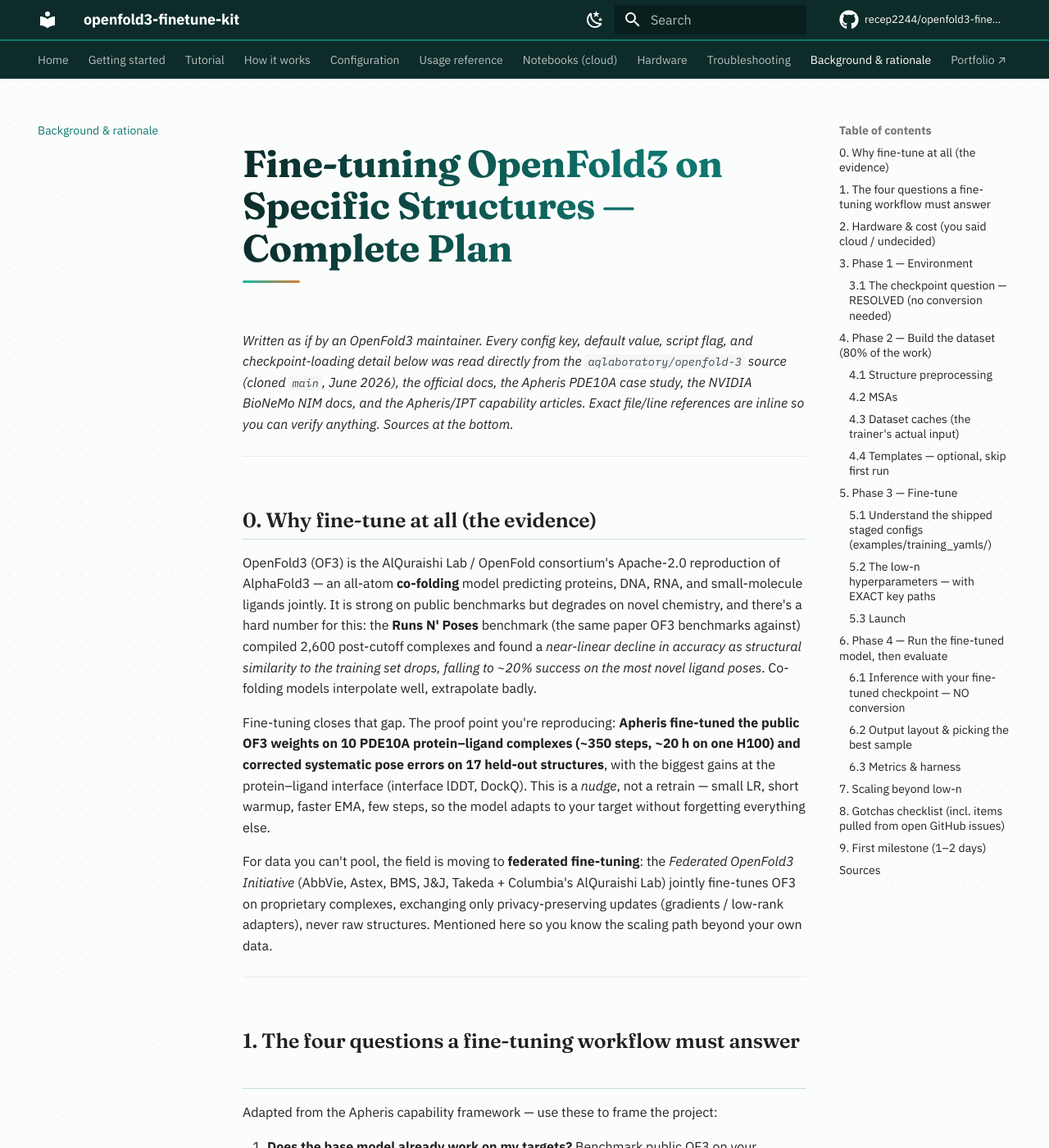
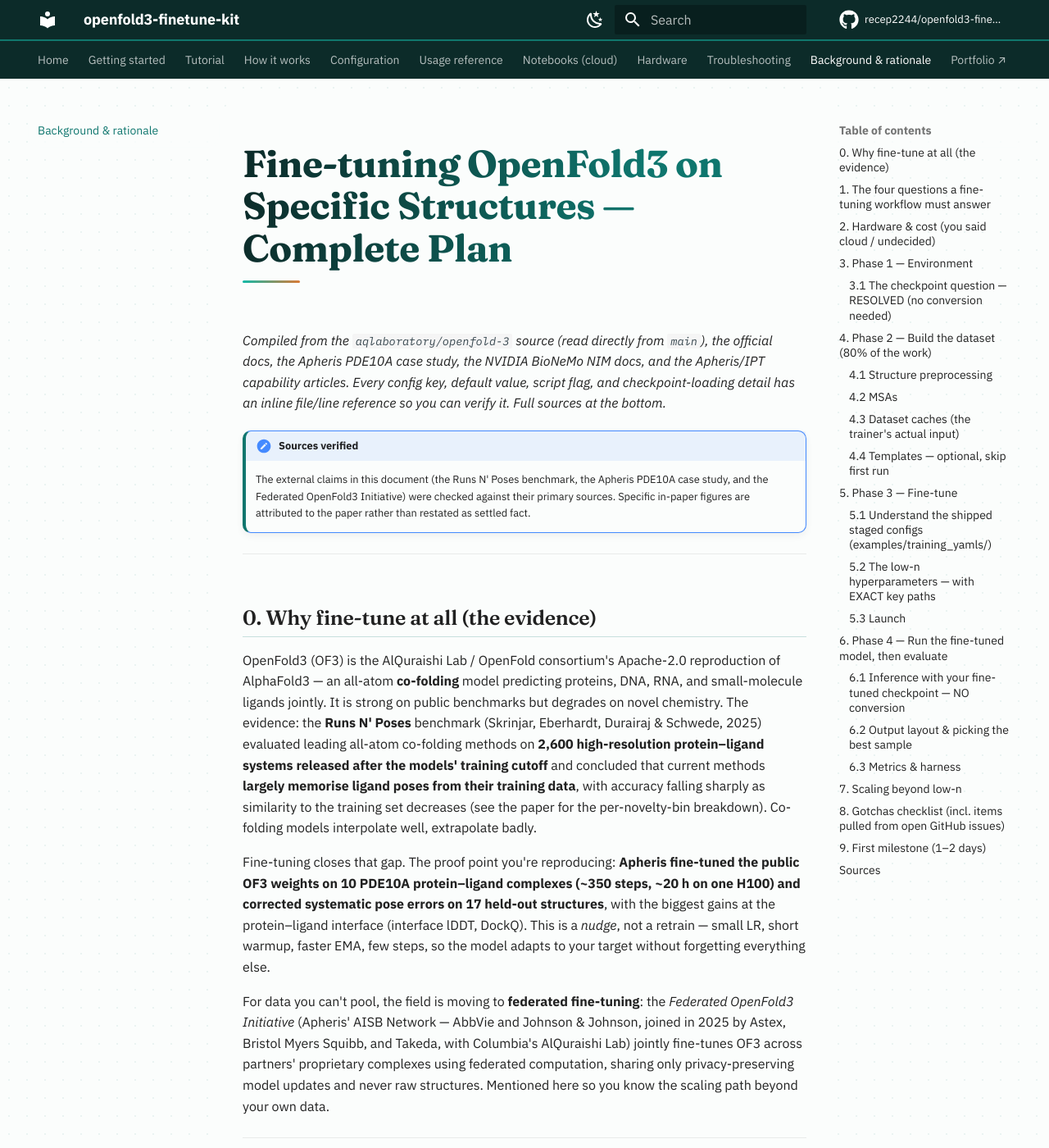
Before and after one commit to recep2244/openfold3-finetune-kit, an MkDocs documentation site: the page built from docs/background.md, in a window 1280 px wide and 1400 px high. Shown: the whole window at 82% size. Built offline with MkDocs 1.6.1 and Material for MkDocs 9.7.7, drawn with Linux system fonts in a browser that asks for light colours; comment, search, counter and statistics services are not loaded; some of the changed text lies outside the part shown.

Commit message:
docs: verify and tighten the scientific claims in background
Checked external claims against primary sources: Runs N' Poses (Skrinjar et al. 2025, 2,600 post-cutoff systems, memorisation finding), the Apheris PDE10A recipe, and the Federated OpenFold3 Initiative (AISB Network members). Attribute in-paper figures to the paper, correct the federation description, drop the 'as if by a maintainer' framing, and enrich citations.

```diff
--- a/docs/background.md
+++ b/docs/background.md
@@ -1,16 +1,22 @@
 # Fine-tuning OpenFold3 on Specific Structures — Complete Plan
 
-*Written as if by an OpenFold3 maintainer. Every config key, default value, script flag, and checkpoint-loading detail below was read directly from the `aqlaboratory/openfold-3` source (cloned `main`, June 2026), the official docs, the Apheris PDE10A case study, the NVIDIA BioNeMo NIM docs, and the Apheris/IPT capability articles. Exact file/line references are inline so you can verify anything. Sources at the bottom.*
+*Compiled from the `aqlaboratory/openfold-3` source (read directly from `main`), the official docs, the Apheris PDE10A case study, the NVIDIA BioNeMo NIM docs, and the Apheris/IPT capability articles. Every config key, default value, script flag, and checkpoint-loading detail has an inline file/line reference so you can verify it. Full sources at the bottom.*
+
+!!! note "Sources verified"
+    The external claims in this document (the Runs N' Poses benchmark, the Apheris PDE10A
+    case study, and the Federated OpenFold3 Initiative) were checked against their primary
+    sources. Specific in-paper figures are attributed to the paper rather than restated as
+    settled fact.
 
 ---
 
 ## 0. Why fine-tune at all (the evidence)
 
-OpenFold3 (OF3) is the AlQuraishi Lab / OpenFold consortium's Apache-2.0 reproduction of AlphaFold3 — an all-atom **co-folding** model predicting proteins, DNA, RNA, and small-molecule ligands jointly. It is strong on public benchmarks but degrades on novel chemistry, and there's a hard number for this: the **Runs N' Poses** benchmark (the same paper OF3 benchmarks against) compiled 2,600 post-cutoff complexes and found a *near-linear decline in accuracy as structural similarity to the training set drops, falling to ~20% success on the most novel ligand poses*. Co-folding models interpolate well, extrapolate badly.
+OpenFold3 (OF3) is the AlQuraishi Lab / OpenFold consortium's Apache-2.0 reproduction of AlphaFold3 — an all-atom **co-folding** model predicting proteins, DNA, RNA, and small-molecule ligands jointly. It is strong on public benchmarks but degrades on novel chemistry. The evidence: the **Runs N' Poses** benchmark (Skrinjar, Eberhardt, Durairaj & Schwede, 2025) evaluated leading all-atom co-folding methods on **2,600 high-resolution protein–ligand systems released after the models' training cutoff** and concluded that current methods **largely memorise ligand poses from their training data**, with accuracy falling sharply as similarity to the training set decreases (see the paper for the per-novelty-bin breakdown). Co-folding models interpolate well, extrapolate badly.
 
 Fine-tuning closes that gap. The proof point you're reproducing: **Apheris fine-tuned the public OF3 weights on 10 PDE10A protein–ligand complexes (~350 steps, ~20 h on one H100) and corrected systematic pose errors on 17 held-out structures**, with the biggest gains at the protein–ligand interface (interface lDDT, DockQ). This is a *nudge*, not a retrain — small LR, short warmup, faster EMA, few steps, so the model adapts to your target without forgetting everything else.
 
-For data you can't pool, the field is moving to **federated fine-tuning**: the *Federated OpenFold3 Initiative* (AbbVie, Astex, BMS, J&J, Takeda + Columbia's AlQuraishi Lab) jointly fine-tunes OF3 on proprietary complexes, exchanging only privacy-preserving updates (gradients / low-rank adapters), never raw structures. Mentioned here so you know the scaling path beyond your own data.
+For data you can't pool, the field is moving to **federated fine-tuning**: the *Federated OpenFold3 Initiative* (Apheris' AISB Network — AbbVie and Johnson & Johnson, joined in 2025 by Astex, Bristol Myers Squibb, and Takeda, with Columbia's AlQuraishi Lab) jointly fine-tunes OF3 across partners' proprietary complexes using federated computation, sharing only privacy-preserving model updates and never raw structures. Mentioned here so you know the scaling path beyond your own data.
 
 ---
 
@@ -350,6 +356,7 @@
 - aqlaboratory/openfold-3 inference/eval source (READ DIRECTLY): `openfold3/run_openfold.py` (predict CLI); `openfold3/core/runners/writer.py` (output naming + `sample_ranking_score`); `openfold3/core/metrics/quality.py` (lddt/interface_lddt/dockq/gdt); `examples/example_inference_inputs/query_*ligand*.json` (ligand input) — https://github.com/aqlaboratory/openfold-3
 - aqlaboratory/openfold-3 open issues (gotchas): #176 dots in query IDs, #188/#172 MSA format, #149 DataLoader workers, #162/#136 ligand conformer/geometry, #177 ROCm Evoformer — https://github.com/aqlaboratory/openfold-3/issues
 - NVIDIA BioNeMo OpenFold3 NIM — performance + OST/lDDT eval harness — https://docs.nvidia.com/nim/bionemo/openfold3/latest/performance.html
-- Runs N' Poses benchmark (novelty vs. accuracy) — https://www.biorxiv.org/content/10.1101/2025.02.03.636309v3
+- Runs N' Poses benchmark — Skrinjar, Eberhardt, Durairaj & Schwede, "Have protein–ligand co-folding methods moved beyond memorisation?" (bioRxiv, 2025; 2,600 post-cutoff systems) — https://www.biorxiv.org/content/10.1101/2025.02.03.636309
+- Federated OpenFold3 Initiative / AISB Network (members, federated fine-tuning) — https://www.apheris.com/resources/blog/aisb-network-expands-federated-openfold3-initiative-with-three-new-pharma-contrib
 - OpenFold Portal — https://portal.openfold.omsf.io/fine-tuning
 - OMSF — Behind the scenes: OpenFold3 design — https://omsf.substack.com/p/behind-the-scenes-openfold3-design
```
